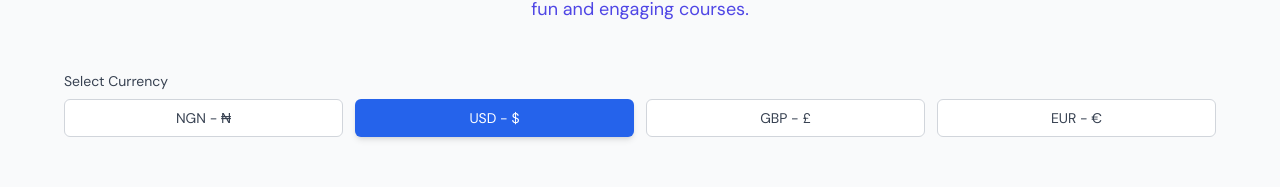
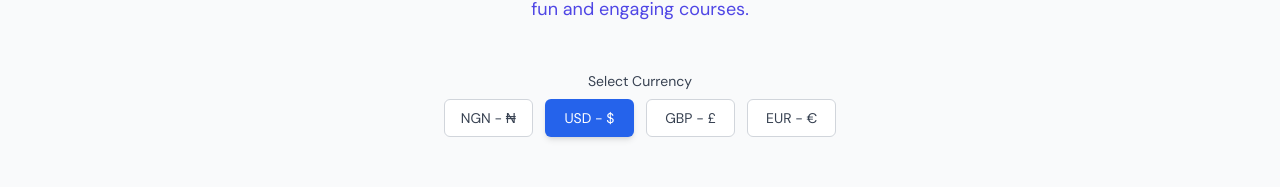
Before and after one commit to bravono/bravework-studio, a Next.js app: page /courses in a window 1280 px wide. Shown: the part 201-388 px from the top of the page. Built offline with nearby package versions, Linux system fonts and the light colour scheme; no server answers; the database is empty.

Commit message:
Style the currency selector to look better

```diff
--- a/app/courses/page.tsx
+++ b/app/courses/page.tsx
@@ -77,7 +77,7 @@ export default function coursesPage() {
             </p>
           </div>
           {/* Currency selection */}
-          <div className="mb-20">
+          <div className="mb-20 flex flex-col items-center">
             <p className="text-sm font-medium text-gray-700 mb-2">
               Select Currency
             </p>
```
